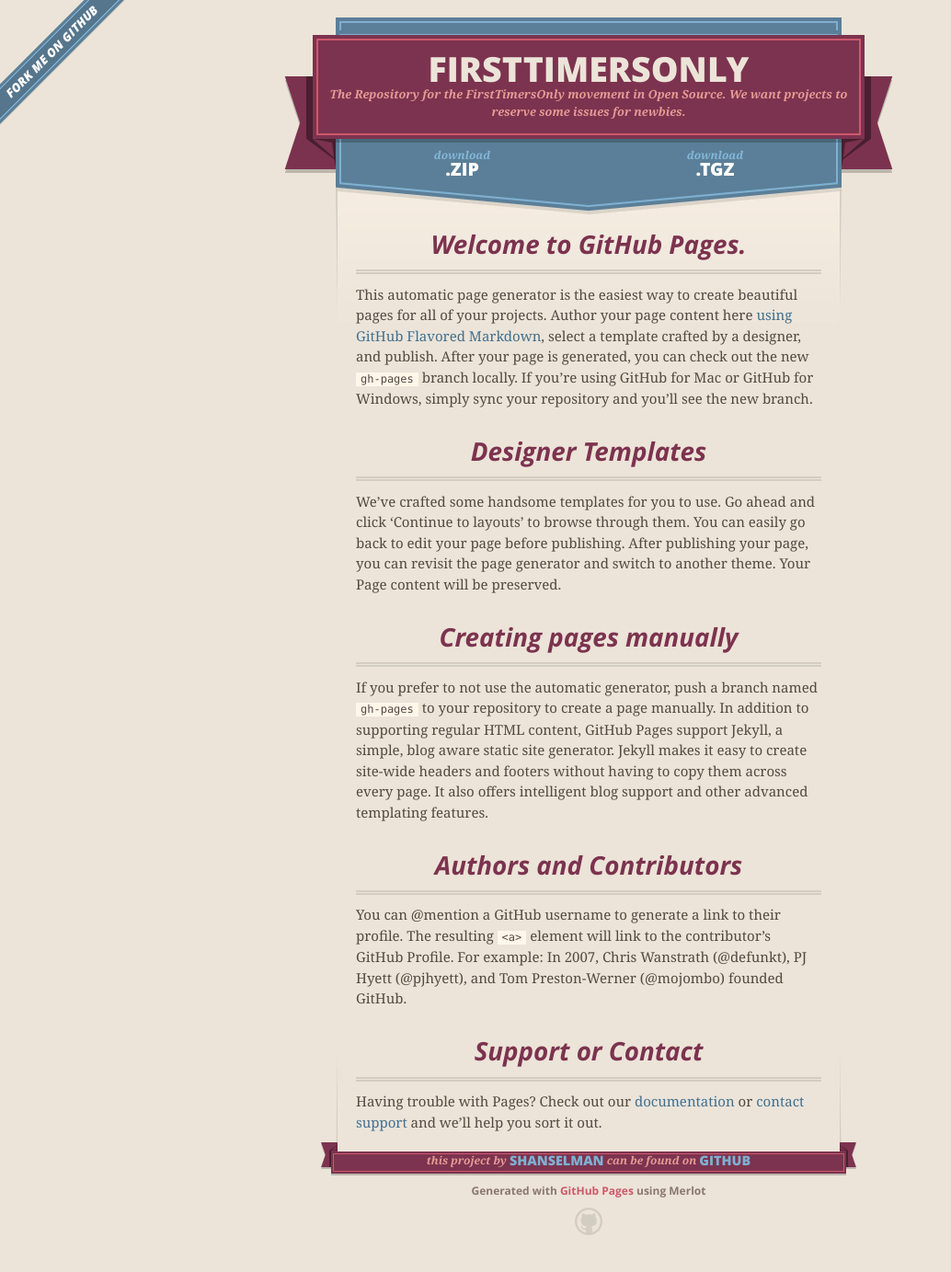
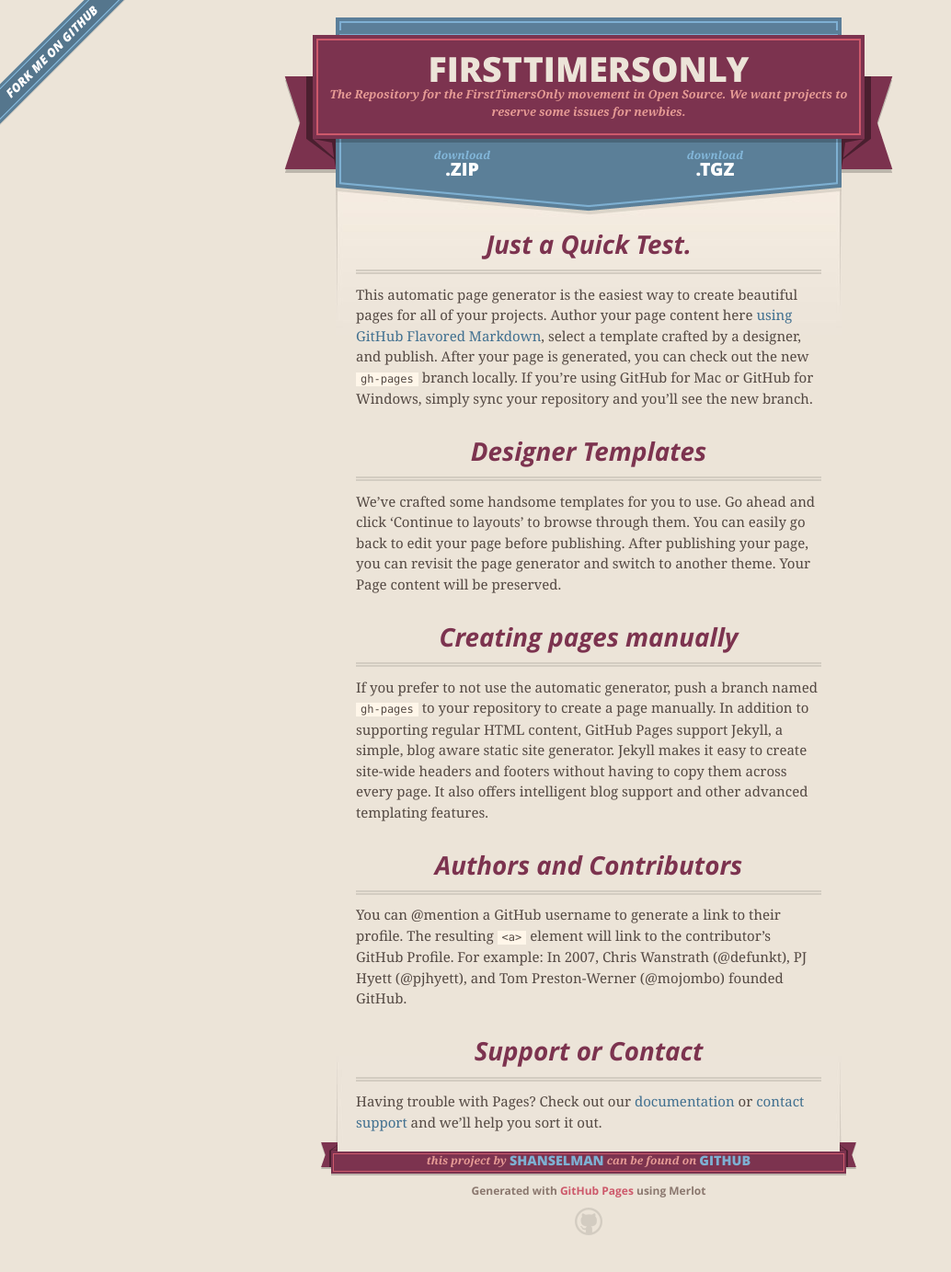
Before and after one commit to shanselman/firsttimersonly, a Jekyll site: the page built from index.md, in a window 1280 px wide. Shown: the whole page at 92% size, without its empty margins (0-1034 px from the left). Built offline with Jekyll 4.4.1, drawn with Linux system fonts in a browser that asks for light colours; nearby versions of some CDN libraries; Markdown is read by kramdown in place of the engine named in the settings.

Commit message:
Quick test

```diff
--- a/index.md
+++ b/index.md
@@ -1,7 +1,7 @@
 ---
 layout: index
 ---
-### Welcome to GitHub Pages.
+### Just a Quick Test.
 This automatic page generator is the easiest way to create beautiful pages for all of your projects. Author your page content here [using GitHub Flavored Markdown](https://guides.github.com/features/mastering-markdown/), select a template crafted by a designer, and publish. After your page is generated, you can check out the new `gh-pages` branch locally. If you’re using GitHub for Mac or GitHub for Windows, simply sync your repository and you’ll see the new branch.
 
 ### Designer Templates
```
